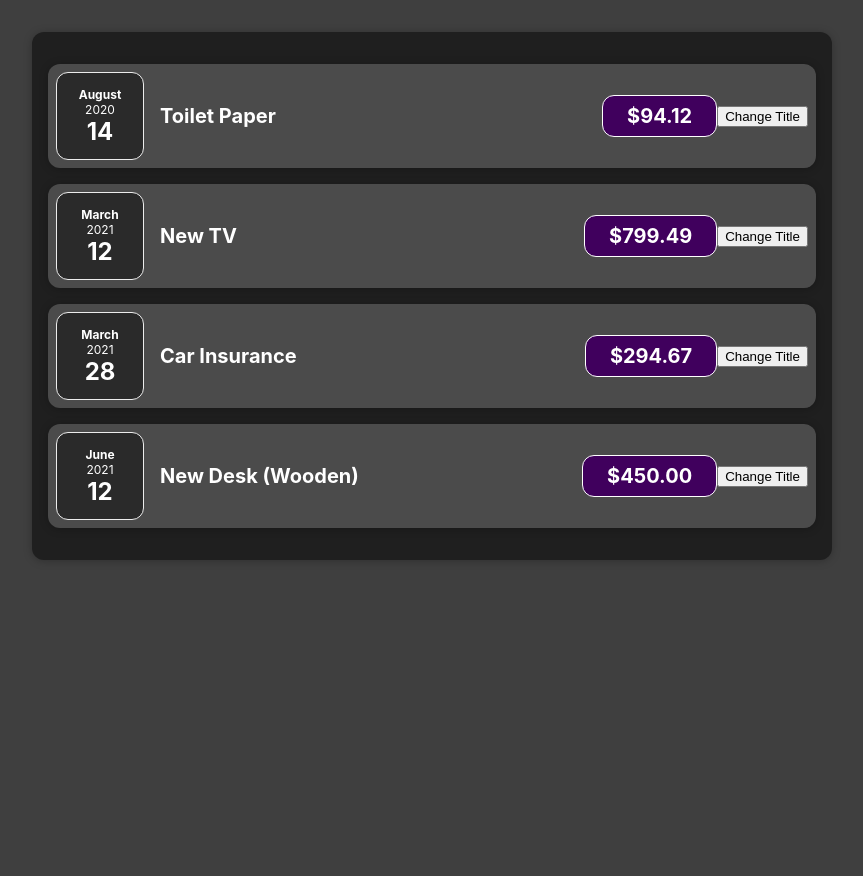
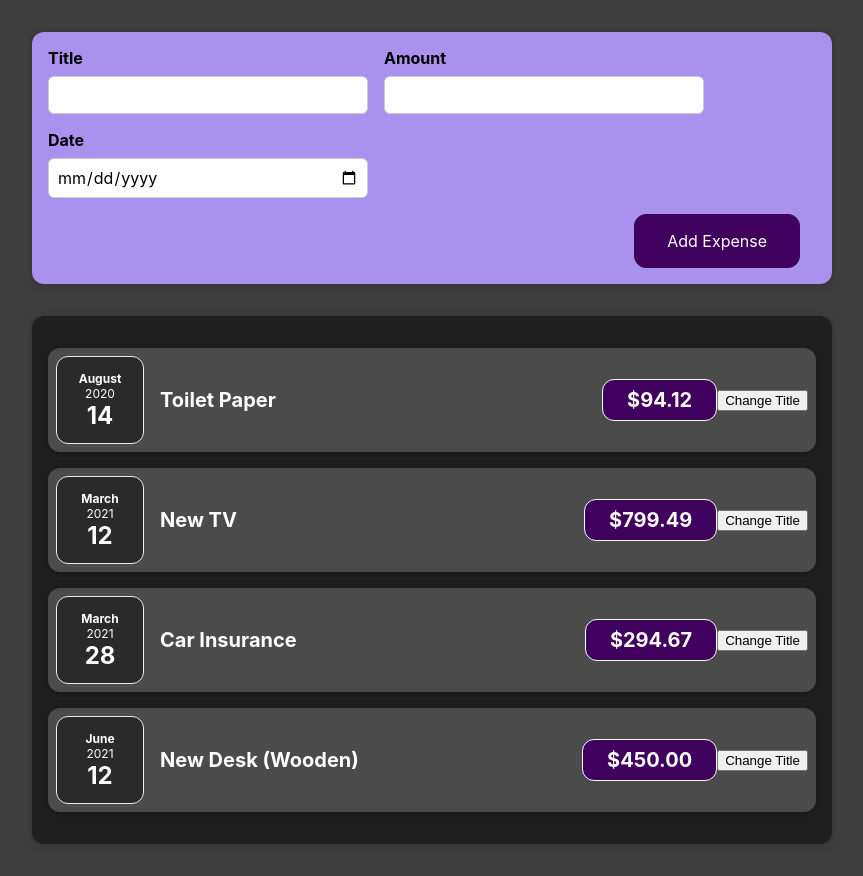
Before and after one commit to SteveLabrinos/react-playground, a React (Create React App) app: page / in a window 1280 px wide. Shown: the whole page, without its empty margins (208-1071 px from the left). Before the commit the page ends 800 px from the top, so only its background shows below. Built offline with nearby package versions, Linux system fonts and the light colour scheme.

Commit message:
add expense form component to let user create new expenses

```diff
--- a/src/App.js
+++ b/src/App.js
@@ -1,4 +1,5 @@
 import Expenses from './components/Expenses/Expenses';
+import NewExpense from './components/NewExpense/NewExpense';
 
 function App() {
   const expenses = [
@@ -30,6 +31,7 @@
 
   return (
     <div>
+      <NewExpense />
       <Expenses expenses={expenses} />
     </div>
   );
--- /dev/null
+++ b/src/components/NewExpense/ExpenseForm.css
@@ -0,0 +1,26 @@
+.new-expense__controls {
+  display: flex;
+  flex-wrap: wrap;
+  gap: 1rem;
+  margin-bottom: 1rem;
+  text-align: left;
+}
+
+.new-expense__control label {
+  font-weight: bold;
+  margin-bottom: 0.5rem;
+  display: block;
+}
+
+.new-expense__control input {
+  font: inherit;
+  padding: 0.5rem;
+  border-radius: 6px;
+  border: 1px solid #ccc;
+  width: 20rem;
+  max-width: 100%;
+}
+
+.new-expense__actions {
+  text-align: right;
+}
--- /dev/null
+++ b/src/components/NewExpense/ExpenseForm.js
@@ -0,0 +1,29 @@
+import './ExpenseForm.css';
+
+function ExpenseForm() {
+  return (
+    <form>
+      <div className='new-expense__controls'>
+        <div className='new-expense__control'>
+          <label>Title</label>
+          <input type='text' />
+        </div>
+
+        <div className='new-expense__control'>
+          <label>Amount</label>
+          <input type='number' min='0.01' step='0.01' />
+        </div>
+
+        <div className='new-expense__control'>
+          <label>Date</label>
+          <input type='date' min='2019-01-01' max='2022-12-31' />
+        </div>
+      </div>
+      <div className='new-expense__actions'>
+        <button type='submit'>Add Expense</button>
+      </div>
+    </form>
+  );
+}
+
+export default ExpenseForm;
--- /dev/null
+++ b/src/components/NewExpense/NewExpense.css
@@ -0,0 +1,38 @@
+.new-expense {
+  background-color: #a892ee;
+  padding: 1rem;
+  margin: 2rem auto;
+  width: 50rem;
+  max-width: 95%;
+  border-radius: 12px;
+  text-align: center;
+  box-shadow: 0 1px 8px rgba(0, 0, 0, 0.25);
+}
+
+.new-expense button {
+  font: inherit;
+  cursor: pointer;
+  padding: 1rem 2rem;
+  border: 1px solid #40005d;
+  background-color: #40005d;
+  color: white;
+  border-radius: 12px;
+  margin-right: 1rem;
+}
+
+.new-expense button:hover,
+.new-expense button:active {
+  background-color: #510674;
+  border-color: #510674;
+}
+
+.new-expense button.alternative {
+  color: #220131;
+  border-color: transparent;
+  background-color: transparent;
+}
+
+.new-expense button.alternative:hover,
+.new-expense button.alternative:active {
+  background-color: #ddb3f8;
+}
--- /dev/null
+++ b/src/components/NewExpense/NewExpense.js
@@ -0,0 +1,12 @@
+import './NewExpense.css';
+import ExpenseForm from './ExpenseForm';
+
+function NewExpense() {
+  return (
+    <div className='new-expense'>
+      <ExpenseForm />
+    </div>
+  );
+}
+
+export default NewExpense;
```
